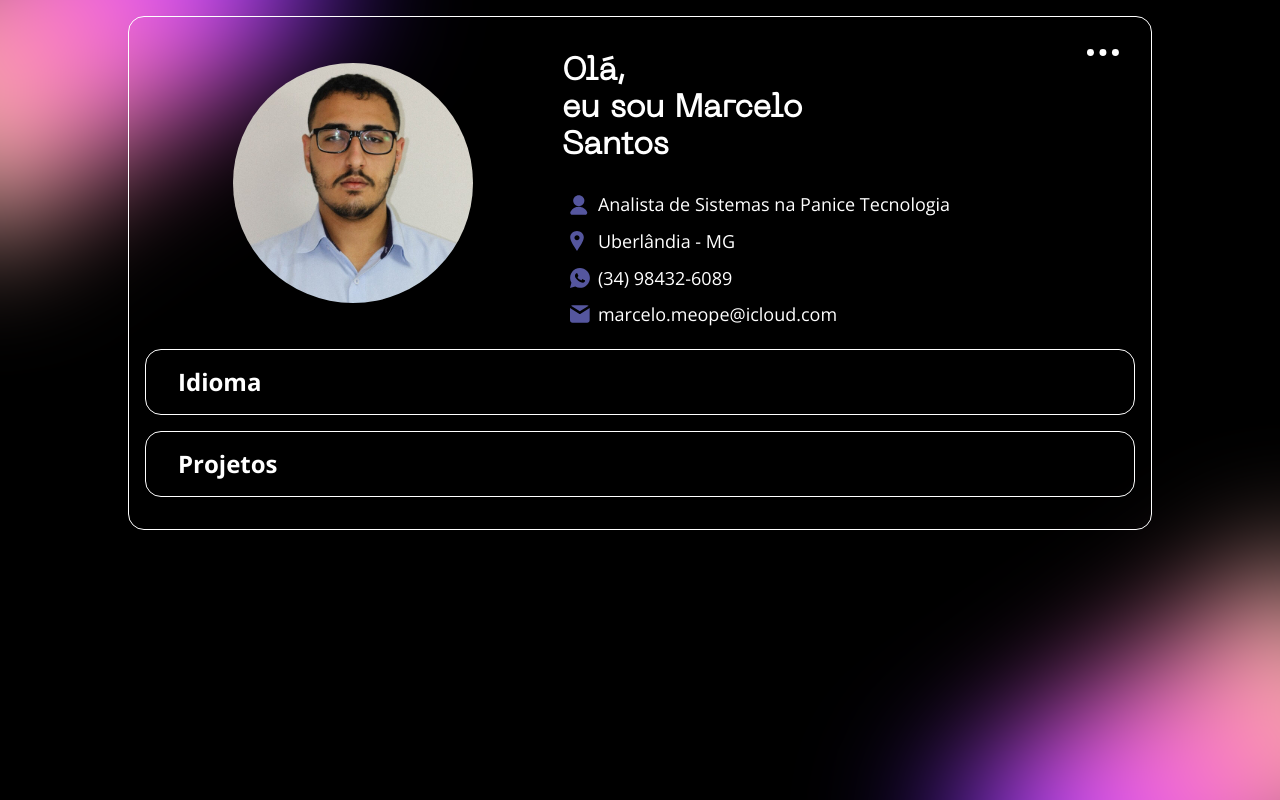
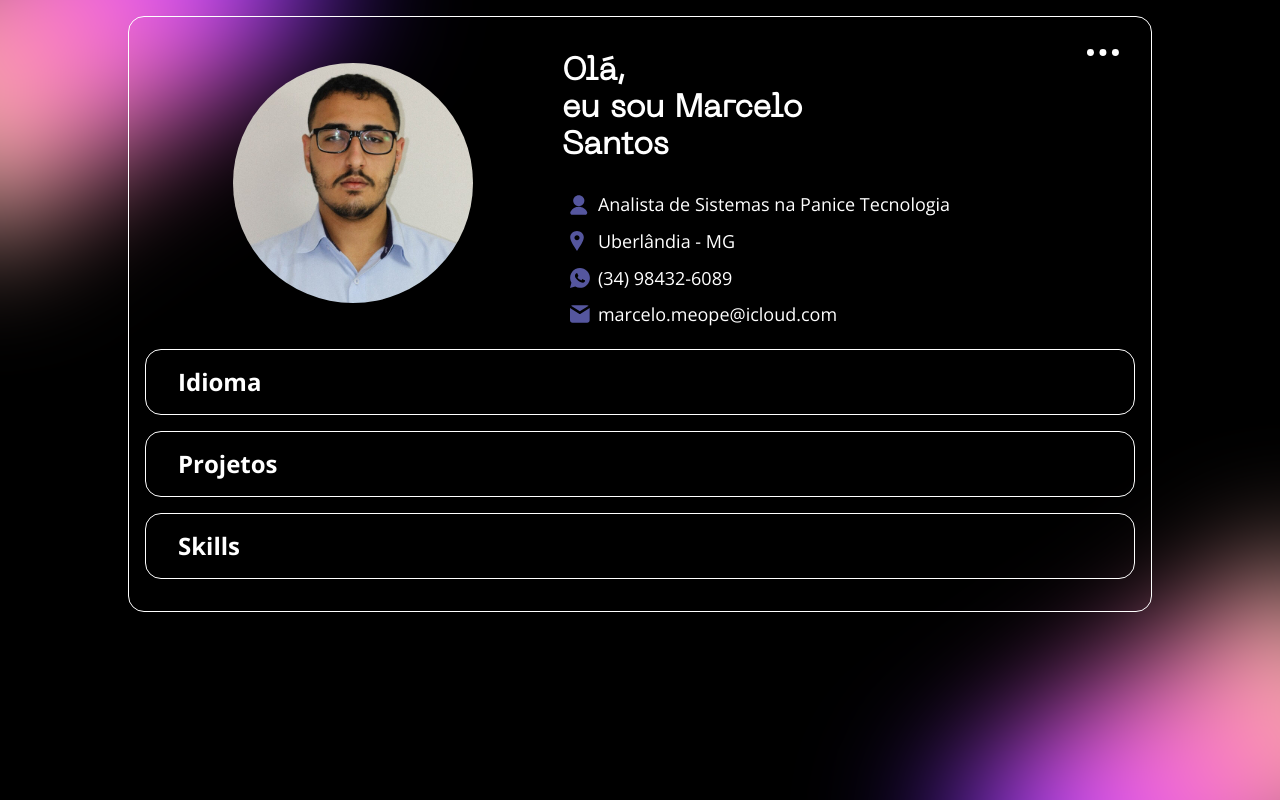
Before and after one commit to meopedevts/my-portfolio, a website: page index.html in a window 1280 px wide. Drawn offline with nearby package versions, Linux system fonts and the light colour scheme.

Commit message:
Skills Button

```diff
--- a/assets/css/acordeon.css
+++ b/assets/css/acordeon.css
@@ -47,9 +47,18 @@
     transform: rotate(180deg);
 }
 
-.acordeon .content {
+.acordeon .content_skills {
+    top: 0;
+    left: 0;
+    margin: 0;
+    display: flex;
+    flex-direction: row;
+}
+
+.acordeon .content,
+.acordeon .content_skills {
     max-height: 0;
-    transition: max-height 0.35s ease-out;
+    transition: max-height 0.3s ease-out;
     overflow: hidden;
     padding-left: 1rem;
 }
@@ -60,3 +69,8 @@
     transition: max-height 0.5s ease-in;
     padding-left: 1rem;
 }
+
+.acordeon.open .content_skills {
+    max-height: 500px;
+    transition: max-height 0.5s ease-in;
+}
--- /dev/null
+++ b/assets/css/skills.css
@@ -0,0 +1,36 @@
+.skills {
+    top: 0;
+    left: 0;
+    margin: 0;
+    padding: 0 1rem 2rem 1rem;
+    display: flex;
+    flex-direction: column;
+    width: 100%;
+    align-items: center;
+}
+
+.skills .title {
+    font-weight: 700;
+    font-size: 1.2rem;
+}
+
+.skills .skills_div {
+    padding-top: 1rem;
+
+}
+
+.skills .skills_img {
+    top: 0;
+    left: 0;
+    margin: 0.4rem;
+    width: 4rem;
+    height: 4rem;
+}
+
+.skills .skills_list {
+    display: grid;
+    grid-template-columns: repeat(2, 1fr);
+    grid-row-gap: 1rem;
+    grid-column-gap: 2rem;
+    font-size: 1.08rem;
+}
--- a/index.html
+++ b/index.html
@@ -14,6 +14,8 @@
     <link rel="stylesheet" href="assets\css\acordeon.css">
     <link rel="stylesheet" href="assets\css\languages.css">
     <link rel="stylesheet" href="assets\css\projects.css">
+    <link rel="stylesheet" href="assets\css\skills.css">
+    <!-- <link rel="stylesheet" href="assets\css\content_skills.css"> -->
 </head>
 <body>
     <div class="main">
@@ -67,6 +69,32 @@
                 </ul>
             </div>
         </section>
+        <section class="acordeon">
+            <button class="trigger" type="button">
+                Skills
+            </button>
+            <div class="content_skills">
+                <div class="skills">
+                    <span class="title">Habilidades profissionais:</span>
+                    <div class="skills_div">
+                        <img src="/assets/images/icons/javaicon.svg" alt="javaicon" class="skills_img">
+                        <img src="/assets/images/icons/jsicon.svg" alt="javaicon" class="skills_img">
+                        <img src="/assets/images/icons/reacticon.svg" alt="javaicon" class="skills_img">
+                        <img src="/assets/images/icons/githubwhite.svg" alt="javaicon" class="skills_img">
+                        <img src="/assets/images/icons/nodejs.svg" alt="javaicon" class="skills_img">
+                    </div>
+                </div>
+                <div class="skills">
+                    <span class="title">Habilidades pessoais:</span>
+                    <ul class="skills_list">
+                        <li>Proatividade</li>
+                        <li>Comunicação</li>
+                        <li>Trabalho em Equipe</li>
+                        <li>Aprendizado Constante</li>
+                    </ul>
+                </div>
+            </div>
+        </section>
     </div>
 
     <script src="/assets/js/acordeon.js"></script>
```
Also changed, not shown: assets/css/content_skills.css (added, +7 -0 lines), assets/images/icons/githubwhite.svg (added), assets/images/icons/javaicon.svg (added), assets/images/icons/jsicon.svg (added), assets/images/icons/nodejs.svg (added), assets/images/icons/reacticon.svg (added).
